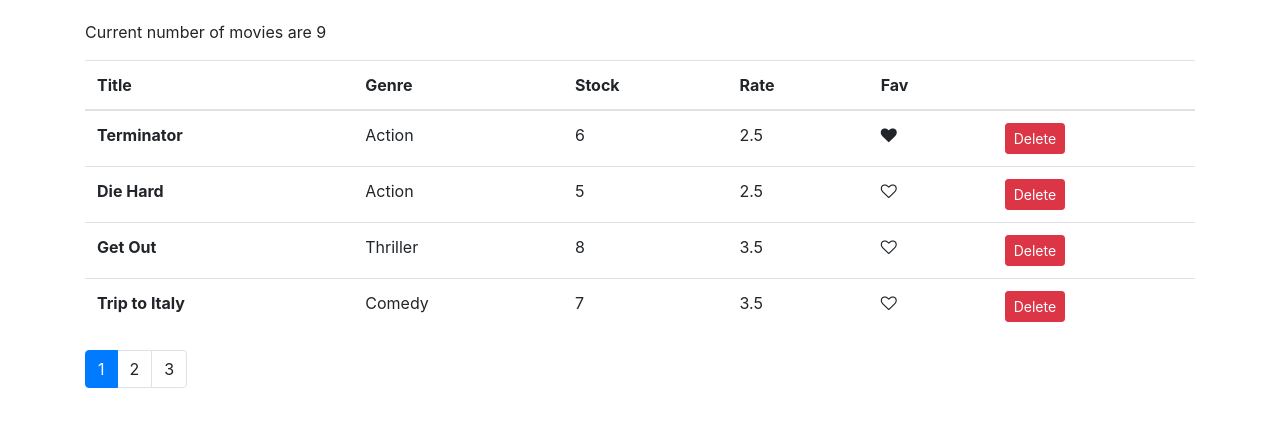
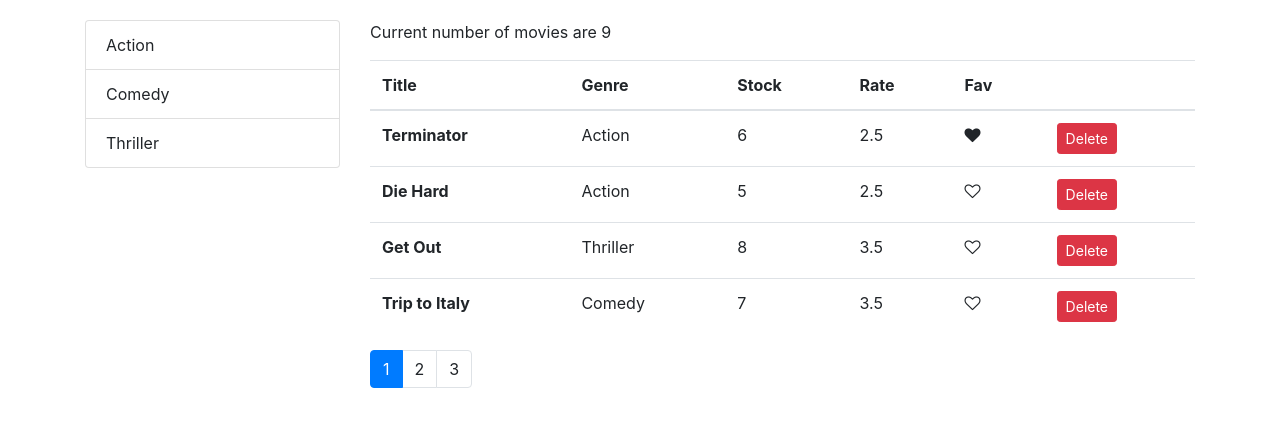
Before and after one commit to MuhammedMujahid/Video-Rental-React-App, a React (Create React App) app: page / in a window 1280 px wide. Shown: the top 426 px of the page. Built offline with nearby package versions, Linux system fonts and the light colour scheme.

Commit message:
added default props for the listGroup functional component

```diff
--- /dev/null
+++ b/src/components/common/listGroup.jsx
@@ -0,0 +1,21 @@
+import React, { Component } from "react";
+
+const ListGroup = props => {
+  const { items, textProperty, valueProperty } = props;
+  return (
+    <ul className="list-group">
+      {items.map(item => (
+        <li key={item[valueProperty]} className="list-group-item">
+          {item[textProperty]}
+        </li>
+      ))}
+    </ul>
+  );
+};
+
+ListGroup.defaultProps = {
+  textProperty: "name",
+  valueProperty: "_id"
+};
+
+export default ListGroup;
--- a/src/components/movies.jsx
+++ b/src/components/movies.jsx
@@ -3,13 +3,19 @@
 import Like from "./common/like";
 import Pagination from "./common/pagination";
 import { paginate } from "../utils/paginate";
+import ListGroup from "./common/listGroup";
+import { getGenres } from "../services/fakeGenreService";
 
 class Movies extends Component {
   state = {
-    movies: getMovies(),
+    movies: [],
+    genres: [],
     pageNumbers: 4,
     currentPage: 1
   };
+  componentDidMount() {
+    this.setState({ movies: getMovies(), genres: getGenres() });
+  }
   handleDelete = movie => {
     const movies = this.state.movies.filter(m => m._id !== movie._id);
     this.setState({ movies });
@@ -24,6 +30,9 @@
   handlePageChange = page => {
     this.setState({ currentPage: page });
   };
+  handleGenreSelect = genre => {
+    console.log(genre);
+  };
 
   render() {
     const { pageNumbers, currentPage, movies: allMovies } = this.state;
@@ -33,7 +42,14 @@
     }
     const movies = paginate(allMovies, currentPage, pageNumbers);
     return (
-      <React.Fragment>
+      <div className="row">
+        <div className="col-3">
+          <ListGroup
+            items={this.state.genres}
+            onItemselect={this.handleGenreSelect}
+          />
+        </div>
+        <div className="col">
           <p>Current number of movies are {count}</p>
           <table className="table">
             <thead>
@@ -78,7 +94,8 @@
             currentPage={currentPage}
             onPageChange={this.handlePageChange}
           />
-      </React.Fragment>
+        </div>
+      </div>
     );
   }
 }
```
Lines whose indentation alone changed are shown as unchanged.
